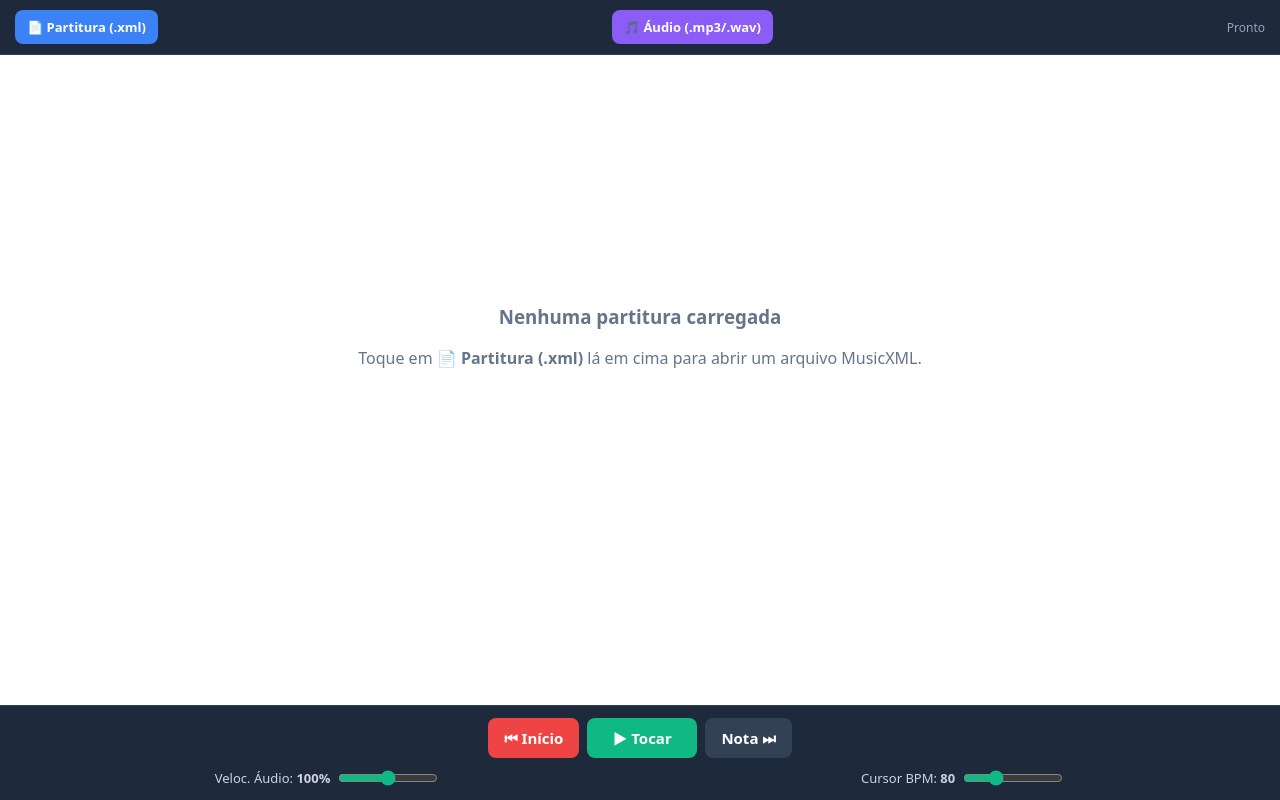
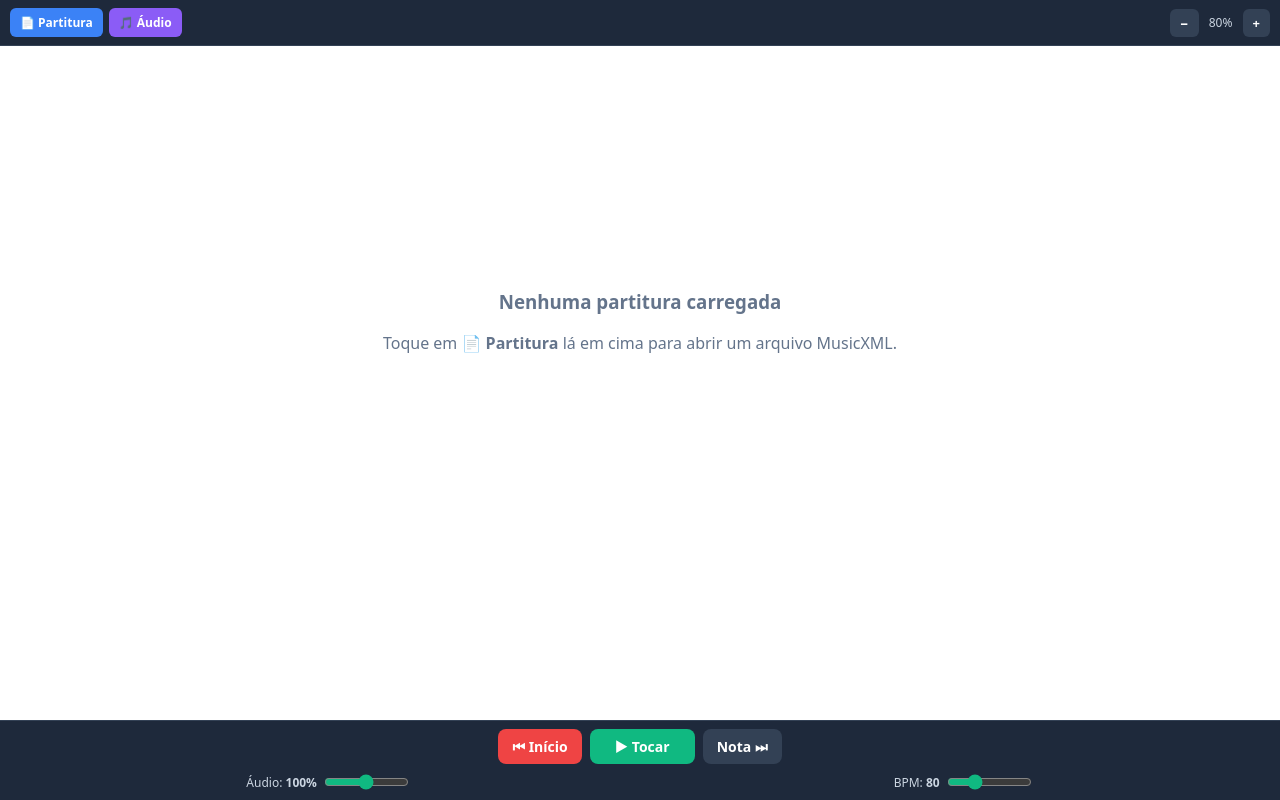
Before and after one commit to maklynr/My-Tomplay, a plain HTML site: page index.html in a window 1280 px wide. Both pictures are taken after a click on the button "⏮ Início". Drawn offline with Linux system fonts and the light colour scheme.

Commit message:
Refactor header and footer styles for compact design

```diff
--- a/index.html
+++ b/index.html
@@ -9,49 +9,61 @@
     <script src="https://cdn.jsdelivr.net/npm/opensheetmusicdisplay/build/opensheetmusicdisplay.min.js"></script>
     <style>
         * { box-sizing: border-box; font-family: system-ui, -apple-system, sans-serif; }
-        body { margin: 0; background: #0f172a; color: #f8fafc; display: flex; flex-direction: column; height: 100vh; overflow: hidden; }
+        body { margin: 0; background: #0f172a; color: #f8fafc; display: flex; flex-direction: column; height: 100dvh; overflow: hidden; }
 
-        /* Barra Superior */
-        header { background: #1e293b; padding: 10px 15px; display: flex; flex-wrap: wrap; gap: 8px; align-items: center; justify-content: space-between; border-bottom: 1px solid #334155; }
-        .btn-upload { background: #3b82f6; color: white; padding: 8px 12px; border-radius: 8px; font-size: 13px; font-weight: bold; cursor: pointer; border: none; display: inline-block; }
+        /* Barra Superior Compacta */
+        header { background: #1e293b; padding: 8px 10px; display: flex; flex-wrap: wrap; gap: 6px; align-items: center; justify-content: space-between; border-bottom: 1px solid #334155; }
+        .header-left { display: flex; gap: 6px; align-items: center; }
+        .btn-upload { background: #3b82f6; color: white; padding: 6px 10px; border-radius: 6px; font-size: 12px; font-weight: bold; cursor: pointer; border: none; display: inline-block; }
         .btn-upload.audio { background: #8b5cf6; }
         input[type="file"] { display: none; }
 
-        /* Área da Partitura */
-        #sheet-wrapper { flex: 1; background: #ffffff; overflow-y: auto; overflow-x: hidden; padding: 10px; position: relative; }
+        /* Controles de Zoom no Topo */
+        .zoom-controls { display: flex; align-items: center; gap: 4px; }
+        .btn-zoom { background: #334155; color: white; border: none; padding: 5px 10px; border-radius: 6px; font-size: 13px; font-weight: bold; cursor: pointer; }
+        #zoomLabel { font-size: 12px; color: #cbd5e1; min-width: 36px; text-align: center; }
+
+        /* Área da Partitura com menos desperdício de borda */
+        #sheet-wrapper { flex: 1; background: #ffffff; overflow-y: auto; overflow-x: hidden; padding: 4px 2px; position: relative; }
         #placeholder { color: #64748b; text-align: center; margin-top: 25vh; padding: 20px; }
 
-        /* Painel de Controles Inferior */
-        footer { background: #1e293b; padding: 12px; border-top: 1px solid #334155; display: flex; flex-direction: column; gap: 10px; }
-        .controls-row { display: flex; gap: 8px; align-items: center; justify-content: center; flex-wrap: wrap; }
-        button.ctrl { background: #334155; color: white; border: none; padding: 10px 16px; border-radius: 8px; font-size: 15px; font-weight: bold; cursor: pointer; }
-        button.ctrl.play { background: #10b981; min-width: 110px; }
+        /* Painel de Controles Inferior Compacto */
+        footer { background: #1e293b; padding: 8px 10px; border-top: 1px solid #334155; display: flex; flex-direction: column; gap: 8px; }
+        .controls-row { display: flex; gap: 8px; align-items: center; justify-content: center; }
+        button.ctrl { background: #334155; color: white; border: none; padding: 8px 14px; border-radius: 8px; font-size: 14px; font-weight: bold; cursor: pointer; }
+        button.ctrl.play { background: #10b981; min-width: 105px; }
         button.ctrl.stop { background: #ef4444; }
         button.ctrl:active { opacity: 0.8; }
 
-        .sliders-row { display: flex; gap: 15px; justify-content: space-around; align-items: center; flex-wrap: wrap; font-size: 13px; color: #cbd5e1; }
-        .slider-group { display: flex; align-items: center; gap: 6px; }
-        input[type="range"] { width: 100px; accent-color: #10b981; }
+        .sliders-row { display: flex; gap: 10px; justify-content: space-around; align-items: center; flex-wrap: wrap; font-size: 12px; color: #cbd5e1; }
+        .slider-group { display: flex; align-items: center; gap: 5px; }
+        input[type="range"] { width: 85px; accent-color: #10b981; }
     </style>
 </head>
 <body>
 
     <header>
+        <div class="header-left">
             <label class="btn-upload">
-            📄 Partitura (.xml)
+                📄 Partitura
                 <input type="file" id="xmlInput" accept=".xml,.musicxml">
             </label>
             <label class="btn-upload audio">
-            🎵 Áudio (.mp3/.wav)
+                🎵 Áudio
                 <input type="file" id="audioInput" accept="audio/*">
             </label>
-        <span id="statusText" style="font-size: 12px; color: #94a3b8;">Pronto</span>
+        </div>
+        <div class="zoom-controls">
+            <button class="btn-zoom" id="btnZoomOut">−</button>
+            <span id="zoomLabel">55%</span>
+            <button class="btn-zoom" id="btnZoomIn">+</button>
+        </div>
     </header>
 
     <div id="sheet-wrapper">
         <div id="placeholder">
             <h3>Nenhuma partitura carregada</h3>
-            <p>Toque em <b>📄 Partitura (.xml)</b> lá em cima para abrir um arquivo MusicXML.</p>
+            <p>Toque em <b>📄 Partitura</b> lá em cima para abrir um arquivo MusicXML.</p>
         </div>
         <div id="osmd-container"></div>
     </div>
@@ -64,11 +76,11 @@
         </div>
         <div class="sliders-row">
             <div class="slider-group">
-                <span>Veloc. Áudio: <b id="speedVal">100%</b></span>
+                <span>Áudio: <b id="speedVal">100%</b></span>
                 <input type="range" id="speedSlider" min="0.5" max="1.5" step="0.05" value="1">
             </div>
             <div class="slider-group">
-                <span>Cursor BPM: <b id="bpmVal">80</b></span>
+                <span>BPM: <b id="bpmVal">80</b></span>
                 <input type="range" id="bpmSlider" min="30" max="200" step="2" value="80">
             </div>
         </div>
@@ -80,11 +92,12 @@
         let isPlaying = false;
         let cursorTimer = null;
         let currentBpm = 80;
+        // Define zoom inicial menor para celular em pé e maior para tablet/deitado
+        let currentZoom = window.innerWidth < 600 ? 0.55 : 0.80;
 
         const xmlInput = document.getElementById('xmlInput');
         const audioInput = document.getElementById('audioInput');
         const audioPlayer = document.getElementById('audioPlayer');
-        const statusText = document.getElementById('statusText');
         const placeholder = document.getElementById('placeholder');
         const btnPlay = document.getElementById('btnPlay');
         const btnReset = document.getElementById('btnReset');
@@ -93,12 +106,38 @@
         const speedVal = document.getElementById('speedVal');
         const bpmSlider = document.getElementById('bpmSlider');
         const bpmVal = document.getElementById('bpmVal');
+        const btnZoomIn = document.getElementById('btnZoomIn');
+        const btnZoomOut = document.getElementById('btnZoomOut');
+        const zoomLabel = document.getElementById('zoomLabel');
+
+        zoomLabel.textContent = Math.round(currentZoom * 100) + "%";
+
+        function applyZoom() {
+            zoomLabel.textContent = Math.round(currentZoom * 100) + "%";
+            if (osmd) {
+                osmd.zoom = currentZoom;
+                osmd.render();
+            }
+        }
+
+        btnZoomIn.addEventListener('click', () => {
+            if (currentZoom < 1.5) {
+                currentZoom = Math.round((currentZoom + 0.05) * 100) / 100;
+                applyZoom();
+            }
+        });
+
+        btnZoomOut.addEventListener('click', () => {
+            if (currentZoom > 0.3) {
+                currentZoom = Math.round((currentZoom - 0.05) * 100) / 100;
+                applyZoom();
+            }
+        });
 
         // Carregar Partitura MusicXML
         xmlInput.addEventListener('change', (e) => {
             const file = e.target.files[0];
             if (!file) return;
-            statusText.textContent = "Carregando partitura...";
             const reader = new FileReader();
             reader.onload = async (ev) => {
                 placeholder.style.display = 'none';
@@ -107,16 +146,20 @@
                         autoResize: true,
                         backend: "svg",
                         drawTitle: true,
-                        followCursor: true
+                        followCursor: true,
+                        drawingParameters: "compacttight" // Modo compacto: cabe muito mais música na tela
                     });
                 }
                 try {
                     await osmd.load(ev.target.result);
+                    // Ajusta margens para aproveitar a largura toda do celular
+                    osmd.EngravingRules.PageLeftMargin = 1.5;
+                    osmd.EngravingRules.PageRightMargin = 1.5;
+                    osmd.EngravingRules.PageTopMargin = 1.5;
+                    osmd.zoom = currentZoom;
                     osmd.render();
                     osmd.cursor.show();
-                    statusText.textContent = "Partitura pronta!";
                 } catch (err) {
-                    statusText.textContent = "Erro ao ler arquivo XML.";
                     alert("Não foi possível ler esta partitura. Use um arquivo .musicxml ou .xml não compactado.");
                 }
             };
@@ -130,7 +173,6 @@
             const url = URL.createObjectURL(file);
             audioPlayer.src = url;
             audioPlayer.playbackRate = parseFloat(speedSlider.value);
-            statusText.textContent = "Áudio: " + file.name.substring(0, 15);
         });
 
         // Controle de Velocidade do Áudio
@@ -174,7 +216,6 @@
             if (audioPlayer.src) audioPlayer.pause();
         }
 
-        // Botão Play / Pause
         btnPlay.addEventListener('click', () => {
             if (isPlaying) {
                 pauseAll();
@@ -186,7 +227,6 @@
             }
         });
 
-        // Botão Voltar ao Início
         btnReset.addEventListener('click', () => {
             pauseAll();
             if (osmd) {
@@ -196,7 +236,6 @@
             if (audioPlayer.src) audioPlayer.currentTime = 0;
         });
 
-        // Avançar 1 nota manualmente
         btnNext.addEventListener('click', () => {
             if (osmd && !osmd.cursor.Iterator.EndReached) {
                 osmd.cursor.next();
```
Lines whose indentation alone changed are shown as unchanged.
